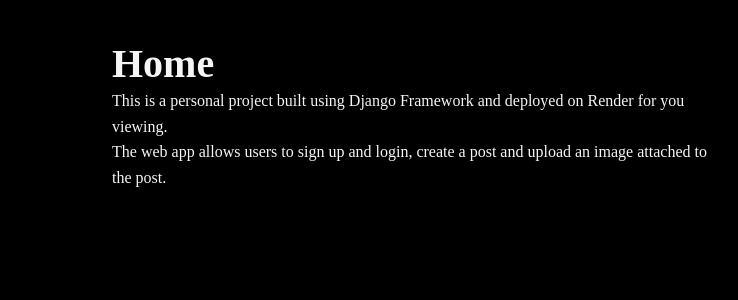
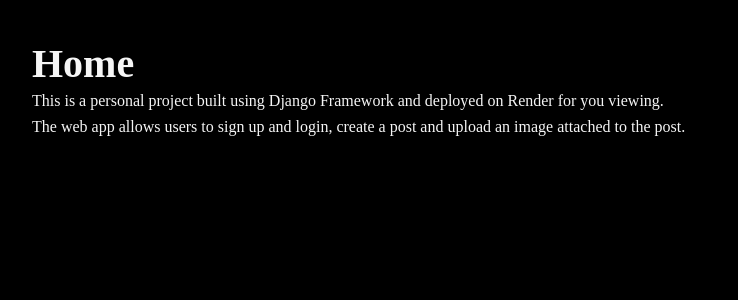
Before and after one commit to doubleOZ/django-blog-app, a Django app: page / in a window 1280 px wide. Shown: the part 79-379 px from the top of the page, without its empty margins (224-962 px from the left). Run offline with Django 5.2, Linux system fonts and the light colour scheme; parts of the project's set-up code (start-up, migrations or seed data) failed here and were passed over.

Commit message:
fixed margins so that content takes up better proportions

```diff
--- a/myproject/assets/css/style.css
+++ b/myproject/assets/css/style.css
@@ -26,7 +26,7 @@ nav {
 main {
   padding: 0 1rem;
   margin: 2.5rem auto;
-  max-width: 40rem;
+  max-width: 50rem;
   line-height: 1.6;
 }
 
--- a/myproject/static/css/style.css
+++ b/myproject/static/css/style.css
@@ -26,7 +26,7 @@ nav {
 main {
   padding: 0 1rem;
   margin: 2.5rem auto;
-  max-width: 40rem;
+  max-width: 50rem;
   line-height: 1.6;
 }
 
```
